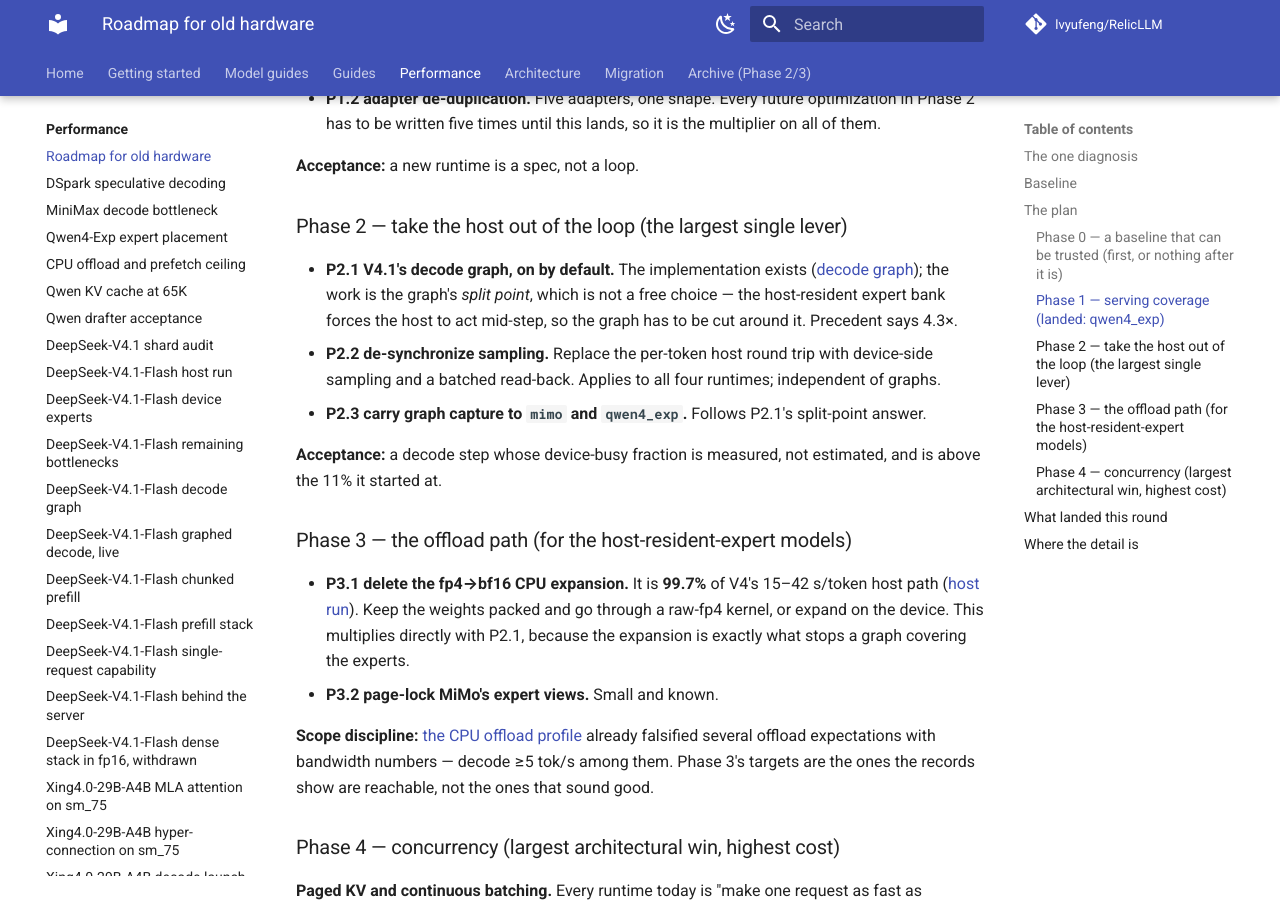
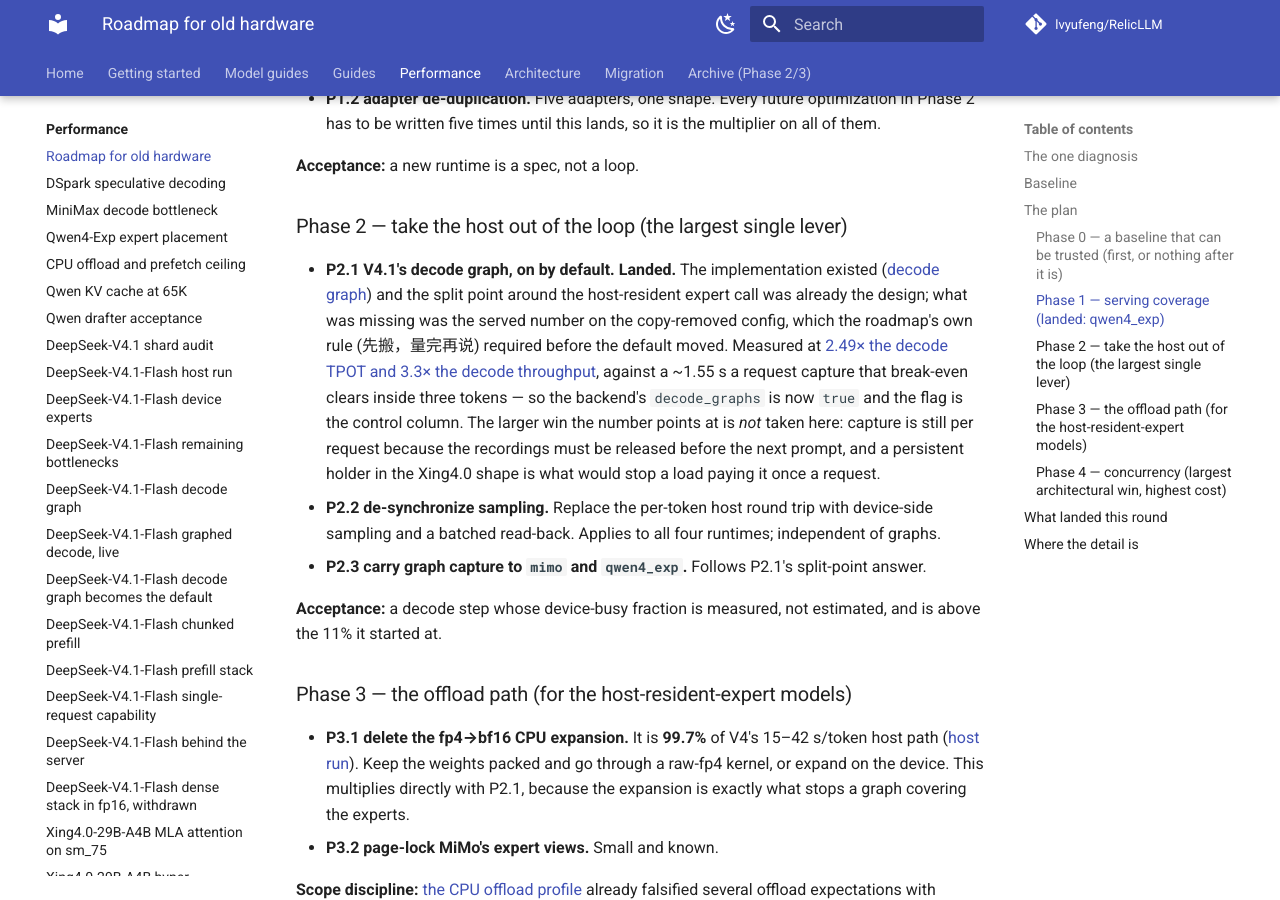
Before and after one commit to lvyufeng/RelicLLM, an MkDocs documentation site: the page built from docs/performance/old_hardware_roadmap.md, in a window 1280 px wide and 900 px high, scrolled down 2899 px. Built offline with MkDocs 1.6.1 and Material for MkDocs 9.7.7, drawn with Linux system fonts in a browser that asks for light colours; comment, search, counter and statistics services are not loaded; some of the changed text lies outside the part shown.

Commit message:
Turn V4.1's decode graph on, from a served measurement
P2.1 read as "V4.1's decode graph, on by default", but the argument for the
default was missing. The decode-graph page's 1.43-1.56x was measured with the
expert `_stage` copy still in the step; that copy has since been removed, and
the page says of itself that it "is not, by itself, an argument to turn it on".
The roadmap's rule is that a lever is not authorized until its number is in, so
this is that number first and the default second.

Two legs of `relicllm bench serve`, the same binary a flag apart, on the
copy-removed config (the resident bank is not attached -- it does not fit
/dev/shm beside the MiMo bank, and the graph touches only the tree half, so it
moves the absolute ms and not the delta):

  decode (128-in, 128-out)     TPOT median   out tok/s
    eager  --no-decode-graphs       923         0.72
    graph  --decode-graphs          370         2.36
  prefill-8k (8192-in, 32-out) TPOT median   out tok/s
    eager                           527         0.63
    graph                           393         0.69

2.49x the decode TPOT and 3.3x the decode throughput, and a second effect the
ratio hides: the eager decode column runs 528-2526 ms a counter eight requests
of one prompt, the graphed column 332-372, so the graph removes the run-to-run
jitter as well. Capture reads ~1.55 s off the first request's TTFT (585 -> 2132
ms) and is charged to every request, because the recordings must be released
before the next prompt; break-even is under three decode tokens. One request
failed identically in both legs, so it is not the graph's.

The backend's `decode_graphs` is now `true` and the flag is the control column.
The model entry point's `graphs=False` is left alone -- a direct caller that
wants to compare against the eager loop should get the loop -- and the docstring
now says so.

Verification: pytest tests/test_cli_declared_options.py tests/test_v41_backend.py
tests/test_models_deepseek_v4_1_generate.py -q -> 117 passed; mkdocs build
--strict clean; gen_llms_txt.py regenerated in the same commit as the nav edit.

Co-Authored-By: Claude Code <noreply@anthropic.com>

```diff
--- a/docs/llms.txt
+++ b/docs/llms.txt
@@ -50,6 +50,7 @@ by `scripts/gen_llms_txt.py`; edit the nav, not this file, and re-run the script
 - [DeepSeek-V4.1-Flash remaining bottlenecks](https://lvyufeng.github.io/RelicLLM/performance/deepseek_v4_1_flash_remaining_bottlenecks/)
 - [DeepSeek-V4.1-Flash decode graph](https://lvyufeng.github.io/RelicLLM/performance/deepseek_v4_1_flash_decode_graph/)
 - [DeepSeek-V4.1-Flash graphed decode, live](https://lvyufeng.github.io/RelicLLM/performance/deepseek_v4_1_flash_decode_graph_live/)
+- [DeepSeek-V4.1-Flash decode graph becomes the default](https://lvyufeng.github.io/RelicLLM/performance/v41_decode_graph_default/)
 - [DeepSeek-V4.1-Flash chunked prefill](https://lvyufeng.github.io/RelicLLM/performance/deepseek_v4_1_flash_chunked_prefill/)
 - [DeepSeek-V4.1-Flash prefill stack](https://lvyufeng.github.io/RelicLLM/performance/deepseek_v4_1_flash_prefill_stack/)
 - [DeepSeek-V4.1-Flash single-request capability](https://lvyufeng.github.io/RelicLLM/performance/deepseek_v4_1_flash_single_request_capability/)
--- a/docs/performance/old_hardware_roadmap.md
+++ b/docs/performance/old_hardware_roadmap.md
@@ -99,10 +99,16 @@ this repository's fastest models have been its least reachable.
 
 ### Phase 2 — take the host out of the loop (the largest single lever)
 
-- **P2.1 V4.1's decode graph, on by default.** The implementation exists
-  ([decode graph](deepseek_v4_1_flash_decode_graph.md)); the work is the graph's *split point*, which
-  is not a free choice — the host-resident expert bank forces the host to act mid-step, so the graph
-  has to be cut around it. Precedent says 4.3×.
+- **P2.1 V4.1's decode graph, on by default.** **Landed.** The implementation existed
+  ([decode graph](deepseek_v4_1_flash_decode_graph.md)) and the split point around the host-resident
+  expert call was already the design; what was missing was the served number on the copy-removed
+  config, which the roadmap's own rule (先搬，量完再说) required before the default moved. Measured at
+  [2.49× the decode TPOT and 3.3× the decode throughput](v41_decode_graph_default.md), against a
+  ~1.55 s a request capture that break-even clears inside three tokens — so the backend's
+  `decode_graphs` is now `true` and the flag is the control column. The larger win the number points
+  at is *not* taken here: capture is still per request because the recordings must be released before
+  the next prompt, and a persistent holder in the Xing4.0 shape is what would stop a load paying it
+  once a request.
 - **P2.2 de-synchronize sampling.** Replace the per-token host round trip with device-side sampling
   and a batched read-back. Applies to all four runtimes; independent of graphs.
 - **P2.3 carry graph capture to `mimo` and `qwen4_exp`.** Follows P2.1's split-point answer.
@@ -149,6 +155,15 @@ one this page opened with — a phase does not start until the one before it can
 worked, and until P0.2 can, the optimizations in Phase 2 would be landed against numbers that cannot
 show they helped.
 
+Then Phase 2's first item. **P2.1** turned V4.1's decode graph on, and it is the first change on this
+page argued from a number P0.1 produced rather than from a precedent: the graph's 1.43–1.56× had been
+taken with the expert `_stage` copy still in the step, so the served measurement was run again on the
+copy-removed config and the default was set from it — [2.49× the decode TPOT and 3.3× the decode
+throughput](v41_decode_graph_default.md), and the capture cost read off the first request's TTFT
+rather than assumed, which is what made break-even a fact (under three tokens) and the default
+defensible. The un-banked configuration is stated on the page, and the absolute ms are not comparable
+to the bank-attached figures — the delta is what the decision rests on.
+
 ## Where the detail is
 
 - [DeepSeek-V4.1-Flash: what is left to optimize](deepseek_v4_1_flash_remaining_bottlenecks.md) —
--- a/mkdocs.yml
+++ b/mkdocs.yml
@@ -143,6 +143,7 @@ nav:
       - DeepSeek-V4.1-Flash remaining bottlenecks: performance/deepseek_v4_1_flash_remaining_bottlenecks.md
       - DeepSeek-V4.1-Flash decode graph: performance/deepseek_v4_1_flash_decode_graph.md
       - DeepSeek-V4.1-Flash graphed decode, live: performance/deepseek_v4_1_flash_decode_graph_live.md
+      - DeepSeek-V4.1-Flash decode graph becomes the default: performance/v41_decode_graph_default.md
       - DeepSeek-V4.1-Flash chunked prefill: performance/deepseek_v4_1_flash_chunked_prefill.md
       - DeepSeek-V4.1-Flash prefill stack: performance/deepseek_v4_1_flash_prefill_stack.md
       - DeepSeek-V4.1-Flash single-request capability: performance/deepseek_v4_1_flash_single_request_capability.md
```
Also changed, not shown: docs/models/deepseek-v4.1-flash.md (+1 -2 lines), docs/performance/deepseek_v4_1_flash_decode_graph_live.md (+5 -3 lines), docs/performance/v41_decode_graph_default.md (added, +94 -0 lines), 5 other files.
